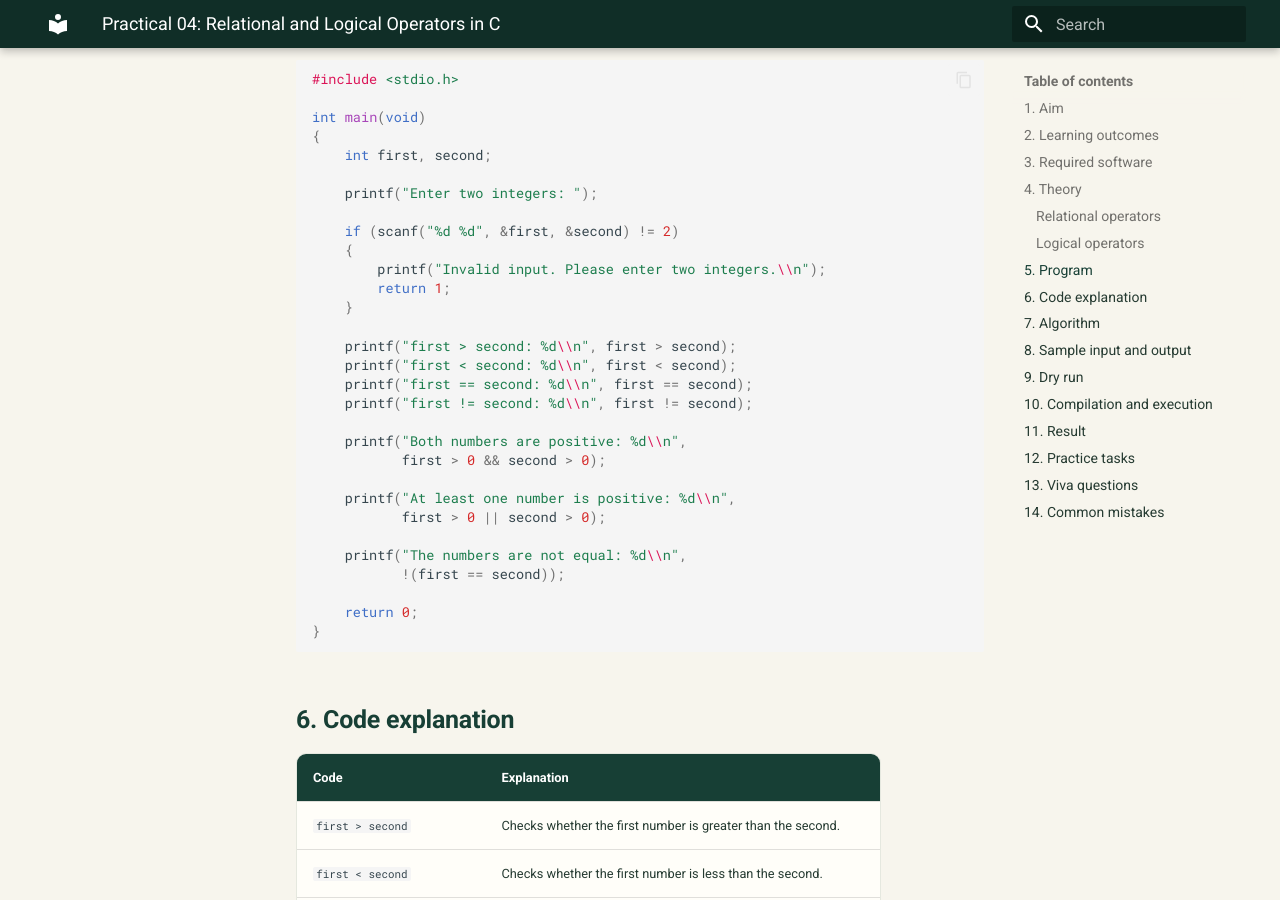
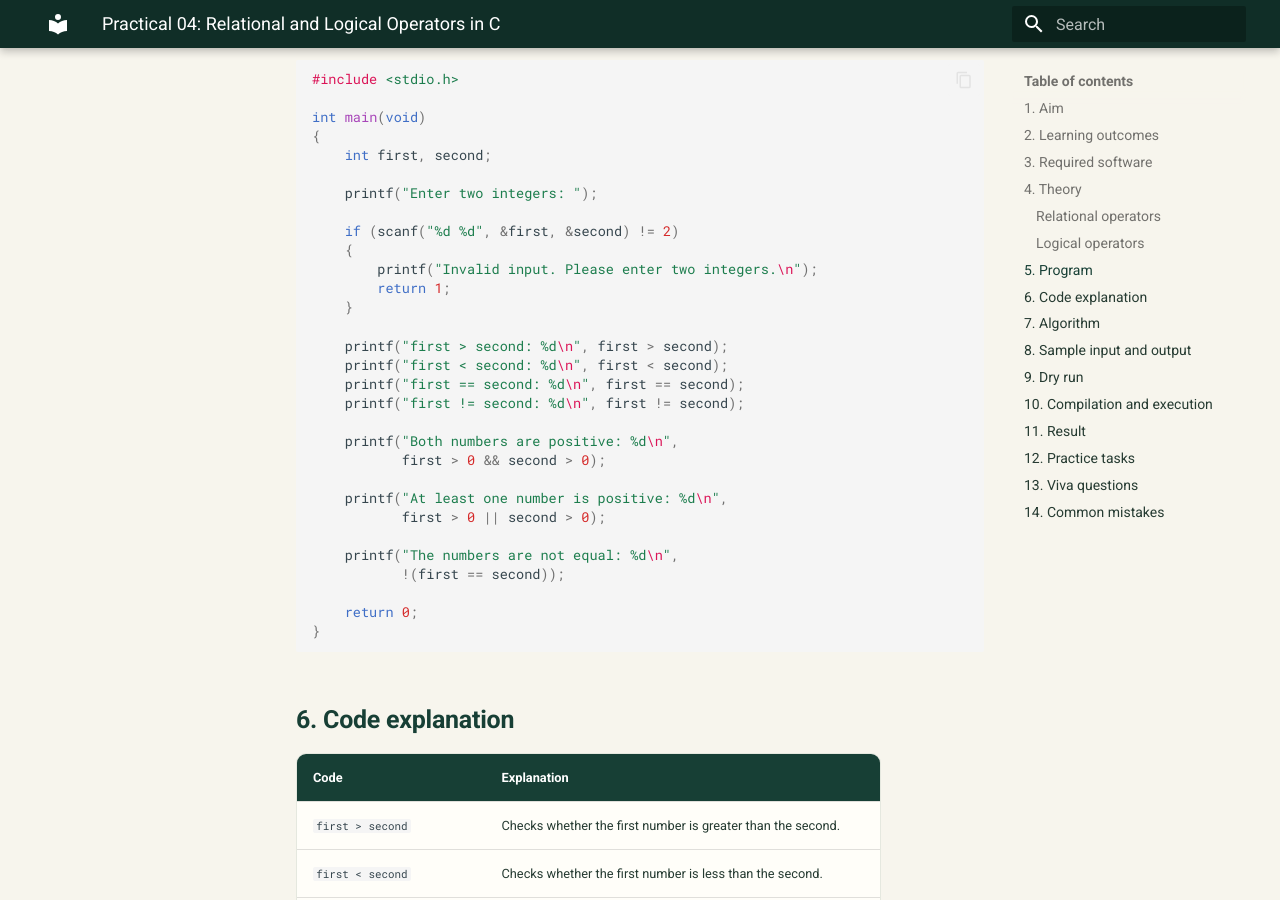
Before and after one commit to taimiyatahsin0-png/nu-cse-notes-store, an MkDocs documentation site: the page built from docs/subjects/spl-lab/04-relational-and-logical-operators.md, in a window 1280 px wide and 900 px high, scrolled down 2257 px. Built offline with MkDocs 1.6.1 and Material for MkDocs 9.7.7, drawn with Linux system fonts in a browser that asks for light colours.

```diff
--- a/docs/subjects/spl-lab/04-relational-and-logical-operators.md
+++ b/docs/subjects/spl-lab/04-relational-and-logical-operators.md
@@ -70,22 +70,22 @@ int main(void)
 
     if (scanf("%d %d", &first, &second) != 2)
     {
-        printf("Invalid input. Please enter two integers.\\n");
+        printf("Invalid input. Please enter two integers.\n");
         return 1;
     }
 
-    printf("first > second: %d\\n", first > second);
-    printf("first < second: %d\\n", first < second);
-    printf("first == second: %d\\n", first == second);
-    printf("first != second: %d\\n", first != second);
+    printf("first > second: %d\n", first > second);
+    printf("first < second: %d\n", first < second);
+    printf("first == second: %d\n", first == second);
+    printf("first != second: %d\n", first != second);
 
-    printf("Both numbers are positive: %d\\n",
+    printf("Both numbers are positive: %d\n",
            first > 0 && second > 0);
 
-    printf("At least one number is positive: %d\\n",
+    printf("At least one number is positive: %d\n",
            first > 0 || second > 0);
 
-    printf("The numbers are not equal: %d\\n",
+    printf("The numbers are not equal: %d\n",
            !(first == second));
 
     return 0;
```
